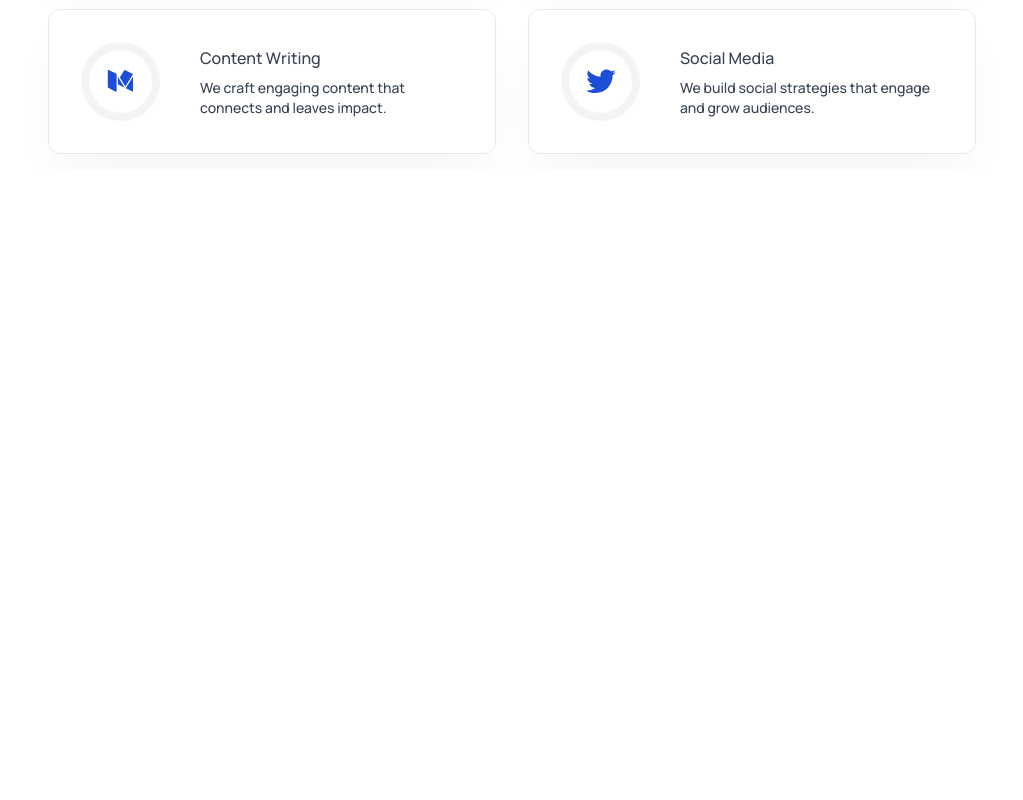
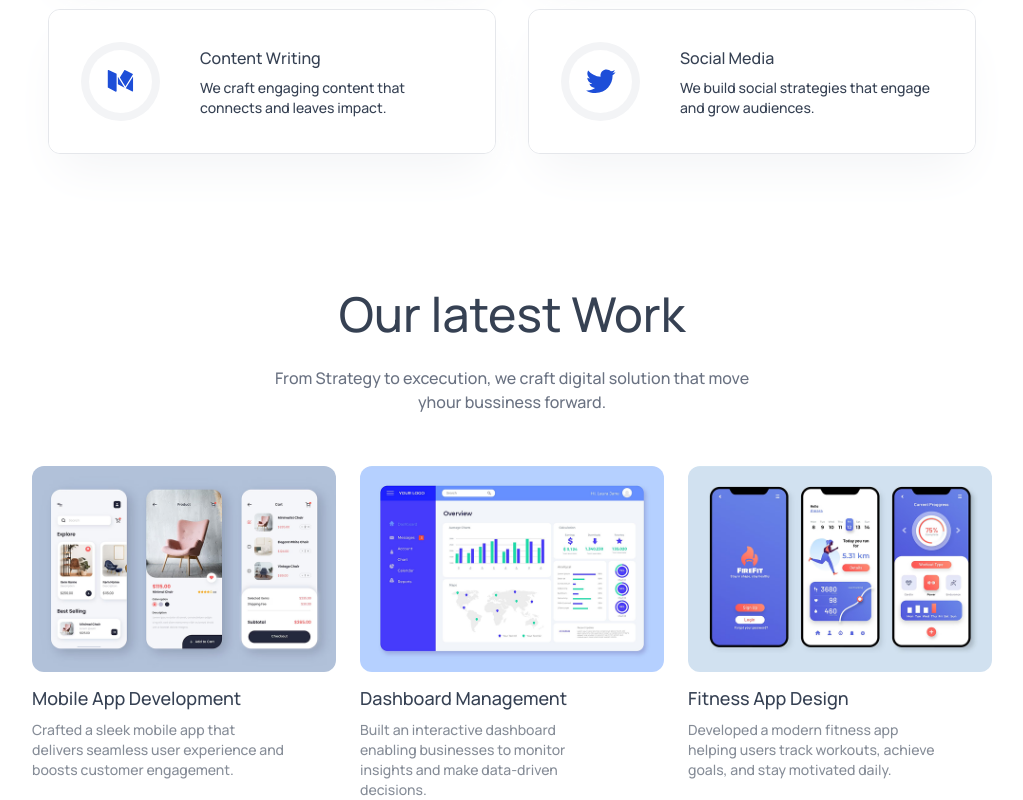
Before and after one commit to Uzairhassan14/agency-ai, a React (Vite) app: page / in a window 1280 px wide. Shown: the part 1731-2531 px from the top of the page, without its empty margins (128-1151 px from the left). Before the commit the page ends 1901 px from the top, so only its background shows below. Built offline with nearby package versions, Linux system fonts and the light colour scheme.

Commit message:
feat(ui): add portfolio section 'Our Latest Work'

```diff
--- a/src/App.jsx
+++ b/src/App.jsx
@@ -3,6 +3,7 @@
 import Hero from "./components/Hero";
 import TrustedBy from "./components/TrustedBy";
 import Services from "./components/Services";
+import OurWork from "./components/OurWork";
 
 const App = () => {
   const [theme, setTheme] = useState(
@@ -14,6 +15,7 @@
       <Hero/>
       <TrustedBy/>
       <Services/>
+      <OurWork/>
     </div>
   );
 };
--- /dev/null
+++ b/src/components/OurWork.jsx
@@ -0,0 +1,52 @@
+import React from "react";
+import Title from "./Title";
+import assets from "../assets/assets";
+
+const OurWork = () => {
+  const workData = [
+    {
+      title: "Mobile App Development",
+      description:
+        "Crafted a sleek mobile app that delivers seamless user experience and boosts customer engagement.",
+      image: assets.work_mobile_app,
+    },
+    {
+      title: "Dashboard Management",
+      description:
+        "Built an interactive dashboard enabling businesses to monitor insights and make data-driven decisions.",
+      image: assets.work_dashboard_management,
+    },
+    {
+      title: "Fitness App Design",
+      description:
+        "Developed a modern fitness app helping users track workouts, achieve goals, and stay motivated daily.",
+      image: assets.work_fitness_app,
+    },
+  ];
+
+  return (
+    <div
+      id="our-work"
+      className="flex flex-col items-center gap-7 px-4 sm:px-12 lg:px-24 xl:px-40 pt-30 text-gray-700 dark:text-white"
+    >
+      <Title
+        title={"Our latest Work"}
+        desc="From Strategy to excecution, we craft digital solution that move yhour bussiness forward."
+      />
+      <div className="grid sm:grid-cols-2 lg:grid-cols-3 gap-6 w-full max-w-5xl">
+        {workData.map((work, index) => (
+          <div
+            key={index}
+            className="hover:scale-102 duration-500 transition-all cursor-pointer"
+          >
+            <img src={work.image} alt="" className="w-full rounded-xl" />
+            <h3 className="mt-3 mb-2 text-lg font-medium">{work.title}</h3>
+            <p className="text-sm opacity-60 w-5/6">{work.description}</p>
+          </div>
+        ))}
+      </div>
+    </div>
+  );
+};
+
+export default OurWork;
```
